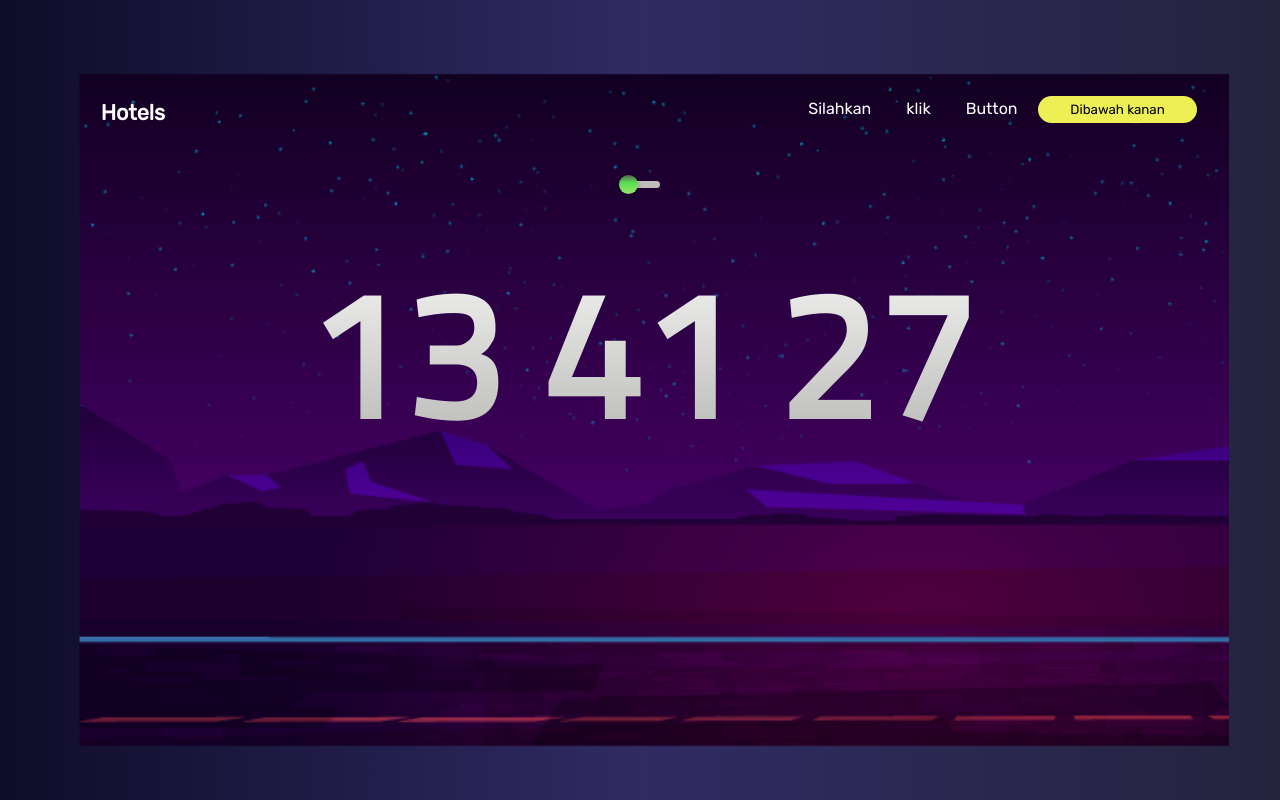
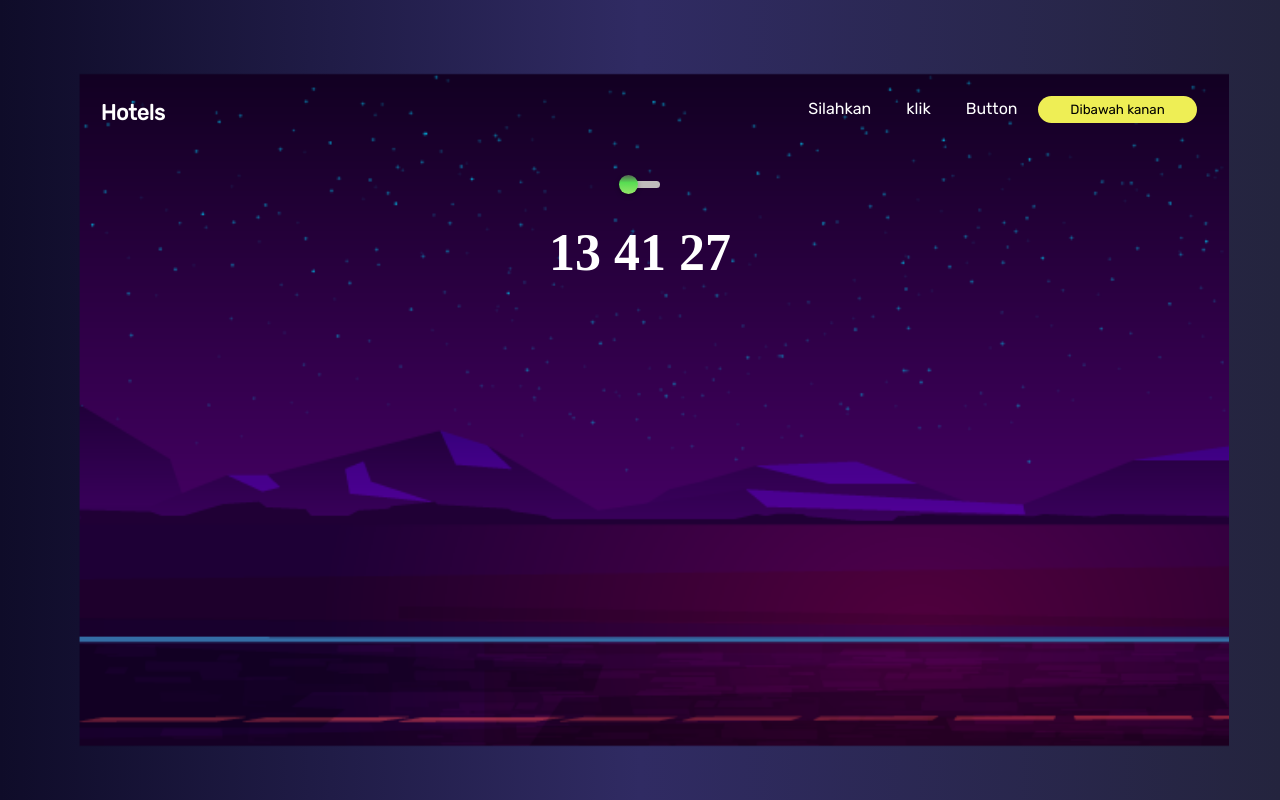
Before and after one commit to b-lesmart/4, a plain HTML site: page index.html in a window 1280 px wide. Drawn offline with Linux system fonts and the light colour scheme.

Commit message:
Update index.html

```diff
--- a/index.html
+++ b/index.html
@@ -47,11 +47,11 @@
         </div>
 
 
-        <h4>
+        <h1>
             <span class="hours">20</span>
             <span class="minutes">35</span>
             <span class="seconds">02</span>
-        </h4>
+        </h1>
 
     </div>
 
```
